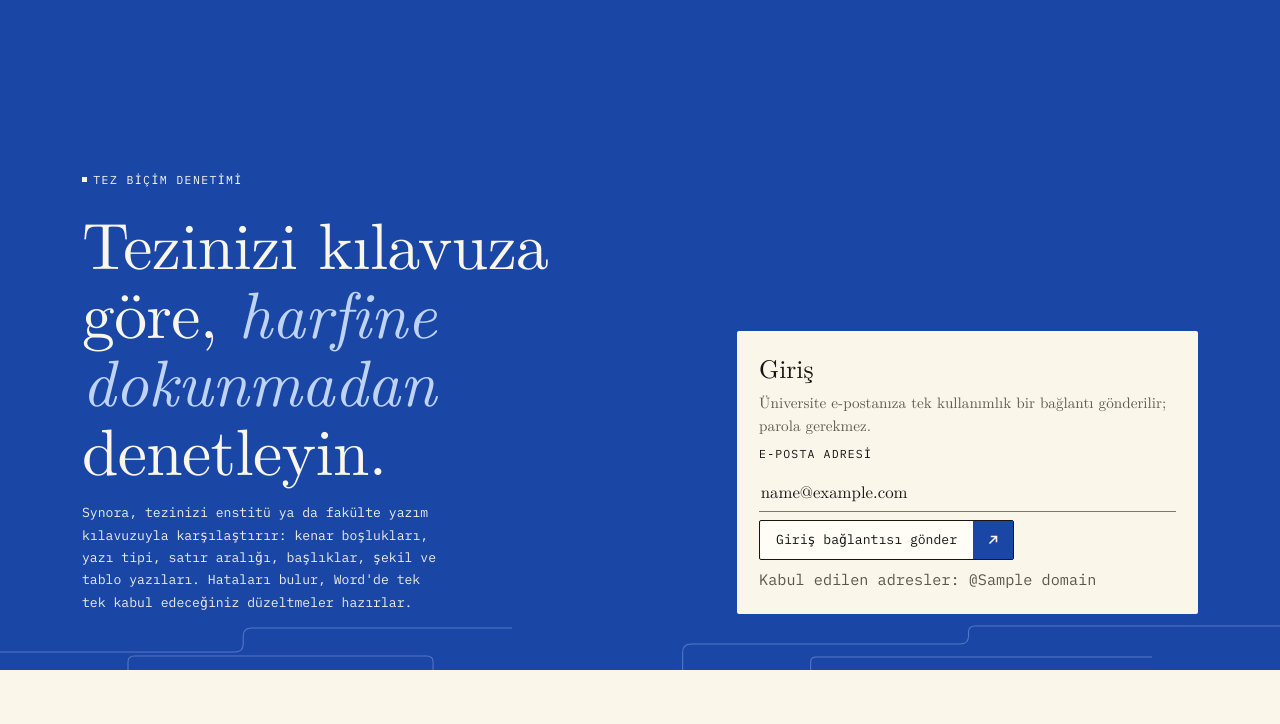
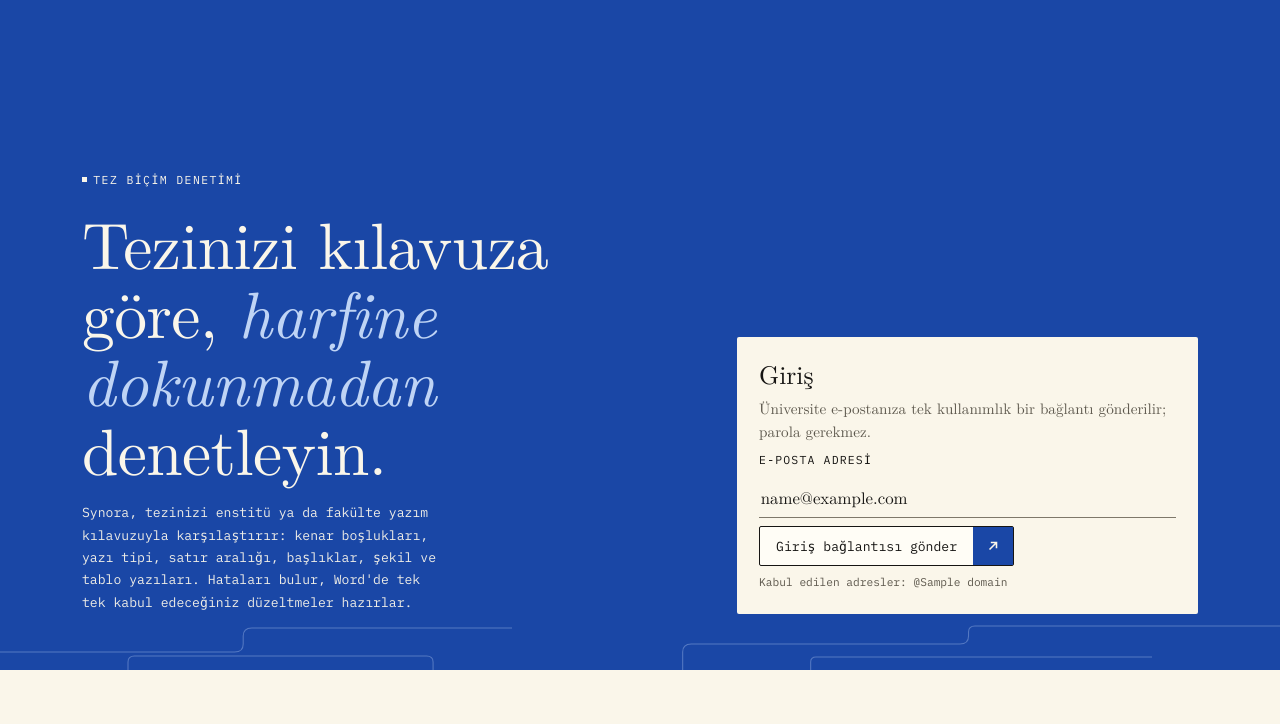
Before and after one commit to berkcicekk/synora, a FastAPI app: template src/synora/web/templates/login.html in a window 1280 px wide. Shown: the part 65-789 px from the top of the page. Run offline with FastAPI, Linux system fonts and the light colour scheme; the template is opened without the code that fills it: most values are stand-ins (such as "Sample title", 1, 10 or a date in 2020); parts of the project's set-up code (start-up, migrations or seed data) failed here and were passed over.

Commit message:
Arayüz: giriş kartındaki küçük yazı boyutu düzeltildi

```diff
--- a/src/synora/web/static/app.css
+++ b/src/synora/web/static/app.css
@@ -143,7 +143,7 @@ input[type=email]:focus, select:focus { outline: none; border-bottom: 2px solid
 input::placeholder { color: var(--muted); font-style: italic; }
 .stack { display: grid; gap: .5rem; }
 .alert { border-left: 3px solid var(--error); color: var(--error); padding: .2rem .7rem; font-size: .95rem; }
-.fineprint { font-family: var(--mono); font-size: .7rem; color: var(--muted); }
+.fineprint, .login-card .fineprint { font-family: var(--mono); font-size: .7rem; color: var(--muted); }
 
 /* --- Sayfa çizimi --- */
 .specimen svg { width: 100%; max-width: 36rem; height: auto; display: block; overflow: visible; }
```
